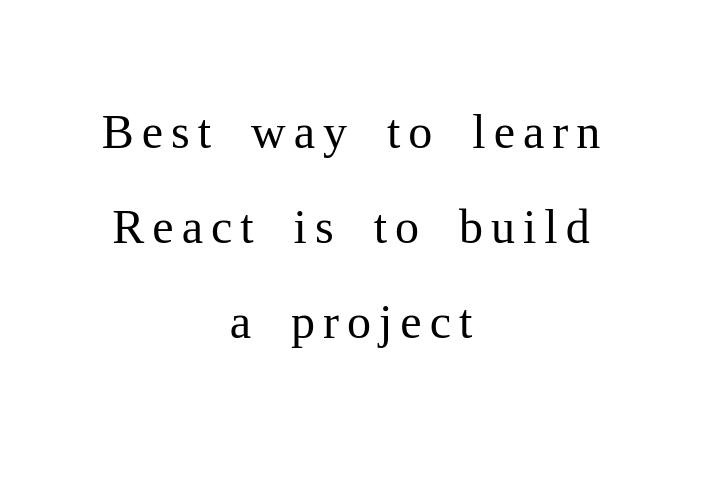
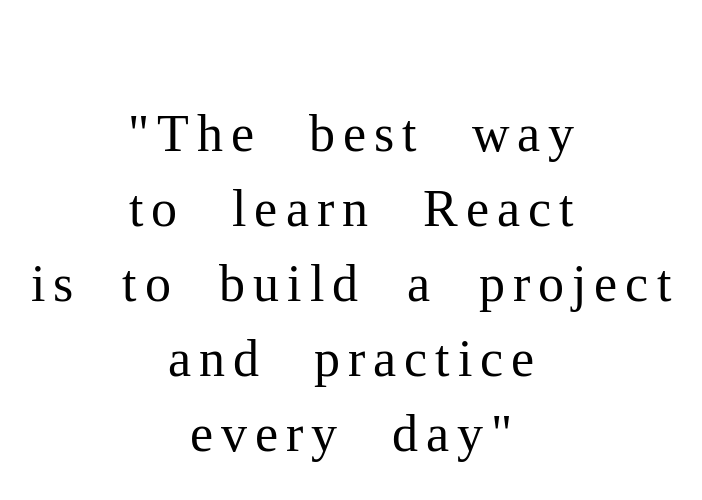
Before and after one commit to Sailwayfun/react-anime-text-wave, a React (Vite) app: page / in a window 1280 px wide. Shown: the top 500 px of the page, without its empty margins (289-991 px from the left). Built offline with nearby package versions, Linux system fonts and the light colour scheme.

Commit message:
feat: create wavy effect

```diff
--- a/src/App.tsx
+++ b/src/App.tsx
@@ -1,17 +1,27 @@
 import TextWave from "./components/TextWave";
 
-const text = "Best way to learn React is to build a project";
+const getCharArray = (text: string) =>
+  text.split("").map((char) => ({
+    name: char,
+    id: crypto.randomUUID(),
+  }));
 
-const textArray = text.split(" ").map((word) => ({
-  name: word,
+const LINES = [
+  "\"The best way",
+  "to learn React",
+  "is to build a project",
+  "and practice",
+  "every day\"",
+].map((line) => ({
+  text: line,
   id: crypto.randomUUID(),
 }));
 
 export default function App() {
   return (
     <div className="wrapper">
-      {textArray.map((text) => (
-        <TextWave key={text.id} text={text} />
+      {LINES.map((line, index) => (
+        <TextWave key={line.id} text={getCharArray(line.text)} index={index} />
       ))}
     </div>
   );
--- /dev/null
+++ b/src/components/TextWave.css
@@ -0,0 +1,29 @@
+.text_box {
+  perspective: 1000px;
+  transform-style: preserve-3d;
+  white-space: pre-wrap; /* Preserve spaces */
+  margin-bottom: 1em; /* Space between lines */
+}
+
+.letter {
+  display: inline-block;
+  transform-origin: 0 100%;
+  transform-style: preserve-3d;
+  opacity: 0;
+  /* Initial state matching Dogstudio's style */
+  transform: translate3d(80px, 50px, -300px) scaleY(0.01) rotateX(-90deg)
+    rotate(-35deg);
+}
+
+/* Add proper spacing for space characters */
+.letter[data-char=" "] {
+  margin-right: 0.5em;
+}
+
+/* Optional: Disable animation when user prefers reduced motion */
+@media (prefers-reduced-motion: reduce) {
+  .letter {
+    transform: none;
+    opacity: 1;
+  }
+}
--- a/src/components/TextWave.tsx
+++ b/src/components/TextWave.tsx
@@ -5,63 +5,70 @@
   type Timeline,
 } from "animejs";
 import { useEffect, useRef } from "react";
+import "./TextWave.css";
 
 interface TextWaveProps {
-  text: { name: string; id: string };
+  text: { name: string; id: string }[];
+  index: number;
 }
 
-export default function TextWave({ text }: TextWaveProps) {
+export default function TextWave({ text, index }: TextWaveProps) {
   const scope = useRef<Scope | null>(null);
   const root = useRef<HTMLDivElement>(null);
   const timeline = useRef<Timeline | null>(null);
+
   useEffect(() => {
     if (!root.current) return;
 
-    timeline.current = createTimeline();
+    // Calculate timing constants
+    const charDelay = 60; // Slightly longer char delay for smoother wave
+    const animationDuration = 1200; // Match Dogstudio's 1.2s duration
+    const lineDelay = index * 100; // Quick succession between lines
+
+    timeline.current = createTimeline({
+      autoplay: true,
+      defaults: {
+        duration: animationDuration,
+        ease: "cubicBezier(.245, .495, 0, .99)", // Dogstudio's exact easing
+      },
+    });
 
     scope.current = createScope({ root }).add(() => {
+      // Initial delay based on line position
+      timeline.current?.add(
+        {},
+        {
+          duration: lineDelay,
+        }
+      );
+
+      // Wave in animation for each character
       timeline.current?.add(".text_box .letter", {
-        scale: [0, 1],
-        duration: 1500,
-        elasticity: 600,
-        delay: (_el, i) => 45 * (i + 1),
-      });
-      timeline.current?.add(".text_box", {
-        opacity: 0,
-        duration: 1000,
-        delay: 1000,
-        ease: "outExpo",
+        translateX: [80, 0],
+        translateY: [50, 0],
+        translateZ: [-300, 0],
+        scaleY: [0.01, 1],
+        rotateX: [-90, 0],
+        rotate: [-35, 0],
+        opacity: [0, 1],
+        delay: (_el, i) => i * charDelay,
+        duration: animationDuration,
       });
     });
+
     return () => {
-      scope.current = null;
+      scope.current?.revert();
+      timeline.current = null;
     };
-  }, []);
+  }, [index]);
 
   return (
     <div ref={root} className="text_box">
-      {text.name.split("").map((char, index) => (
-        <span key={`${text.id}-${index}`} className="letter">
-          {char}
+      {text.map((char) => (
+        <span key={char.id} className="letter" data-char={char.name}>
+          {char.name}
         </span>
       ))}
     </div>
   );
 }
-
-/**
- * anime.timeline({loop: true})
-  .add({
-    targets: '.text_box .letter',
-    scale: [0, 1],
-    duration: 1500,
-    elasticity: 600,
-    delay: (el, i) => 45 * (i+1)
-  }).add({
-    targets: '.text_box',
-    opacity: 0,
-    duration: 1000,
-    easing: "easeOutExpo",
-    delay: 1000
-  });
- */
--- a/src/index.css
+++ b/src/index.css
@@ -3,10 +3,9 @@
   align-items: center;
   justify-content: center;
   padding: 6rem 0;
-  max-width: 500px;
+  max-width: 640px;
   flex-wrap: wrap;
   margin: 0 auto;
-  gap: 2.5rem;
 }
 
 .text_box {
@@ -16,6 +15,6 @@
 
 .letter {
   transform-origin: 50% 100%;
-  font-size: 3rem;
+  font-size: 3.25rem;
   font-weight: 200;
 }
```
Also changed, not shown: 1 other file (tests, documents, lock files or other folders).
